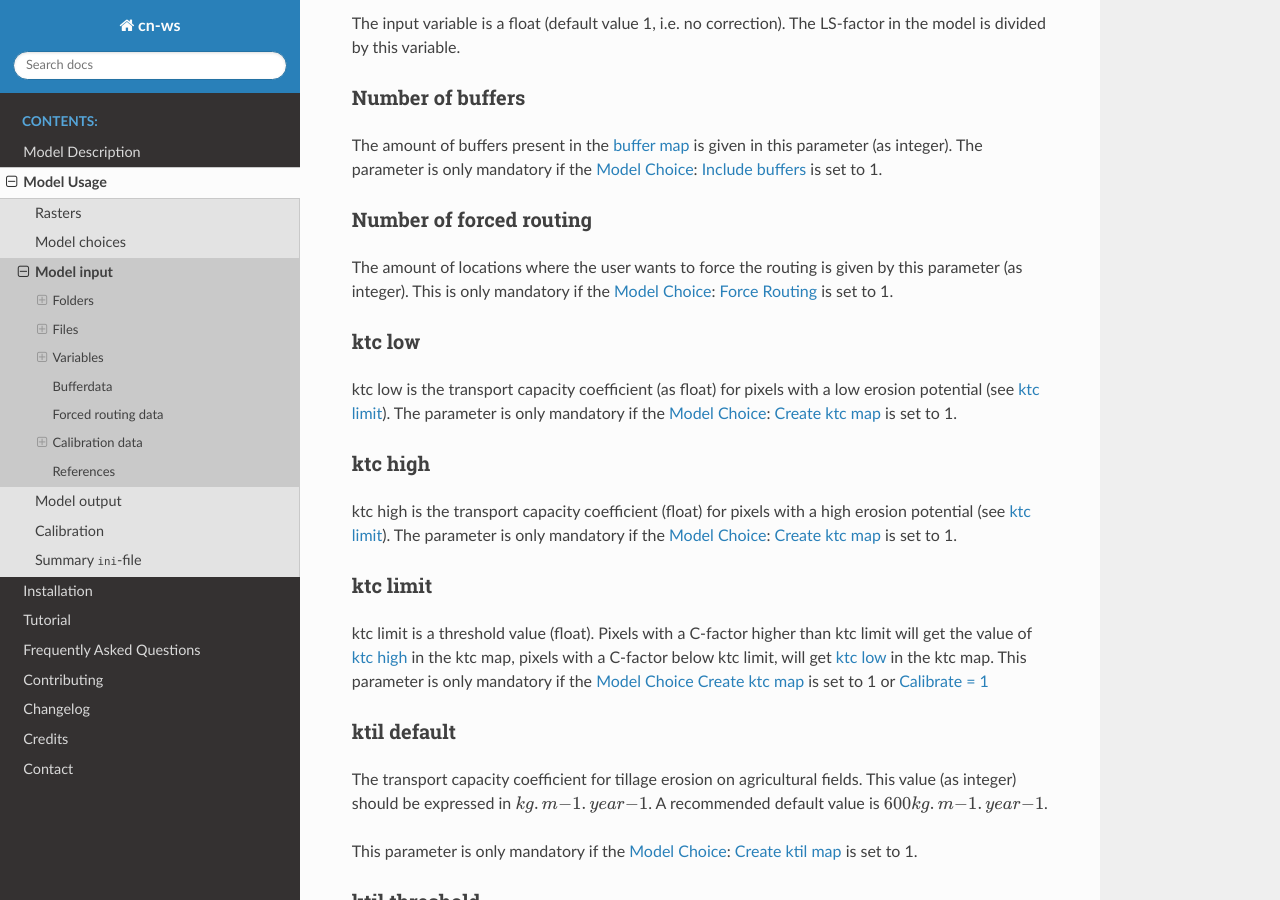
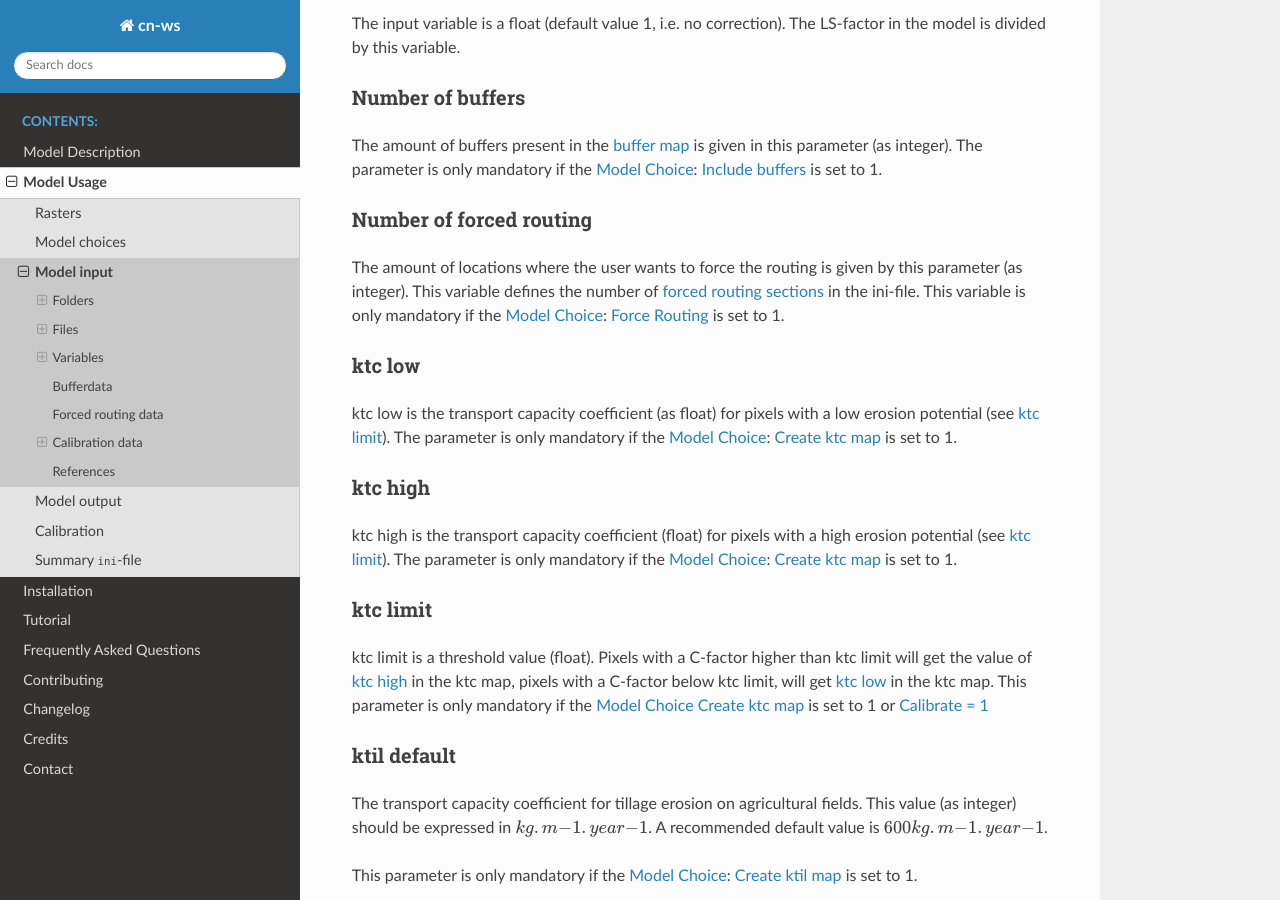
Before and after one commit to watem-sedem/watem-sedem, a Sphinx documentation site: the page built from docs/input.rst, in a window 1280 px wide and 900 px high, scrolled down 10369 px. Built offline with Sphinx 7.4.7 and the Read the Docs theme 2.0.0, drawn with Linux system fonts in a browser that asks for light colours.

Commit message:
Clarify Nembuer of forced routing

```diff
--- a/docs/input.rst
+++ b/docs/input.rst
@@ -543,8 +543,10 @@ Number of forced routing
 ************************
 
 The amount of locations where the user wants to force the routing is given by this
-parameter (as integer).
-This is only mandatory if the :ref:`Model Choice <choicespage>`:
+parameter (as integer). This variable defines the number of
+:ref:`forced routing sections <forcedroutingdata>` in the
+ini-file.
+This variable is only mandatory if the :ref:`Model Choice <choicespage>`:
 :ref:`Force Routing <forcerouting>` is set to 1.
 
 .. _ktclow:
```
